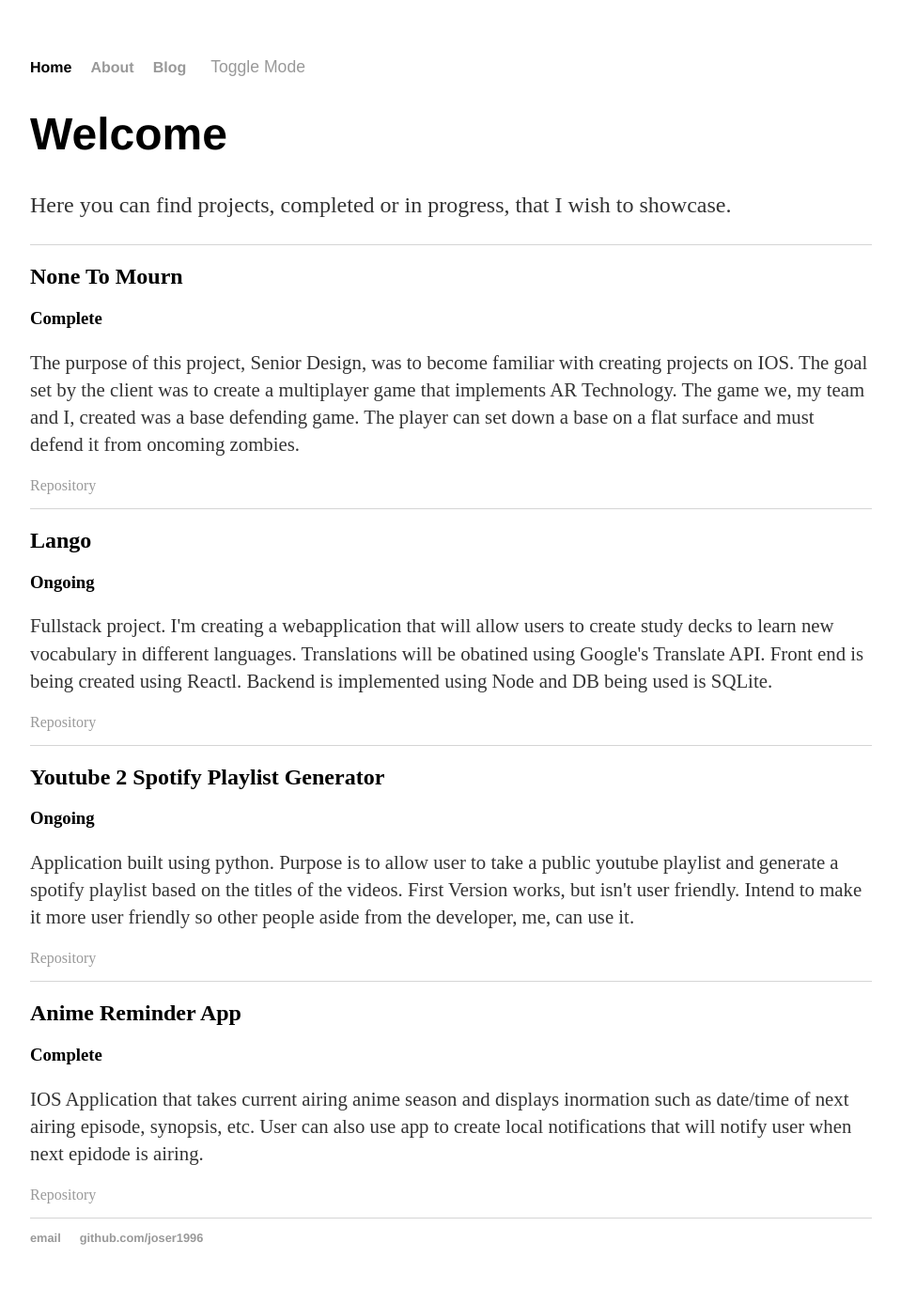
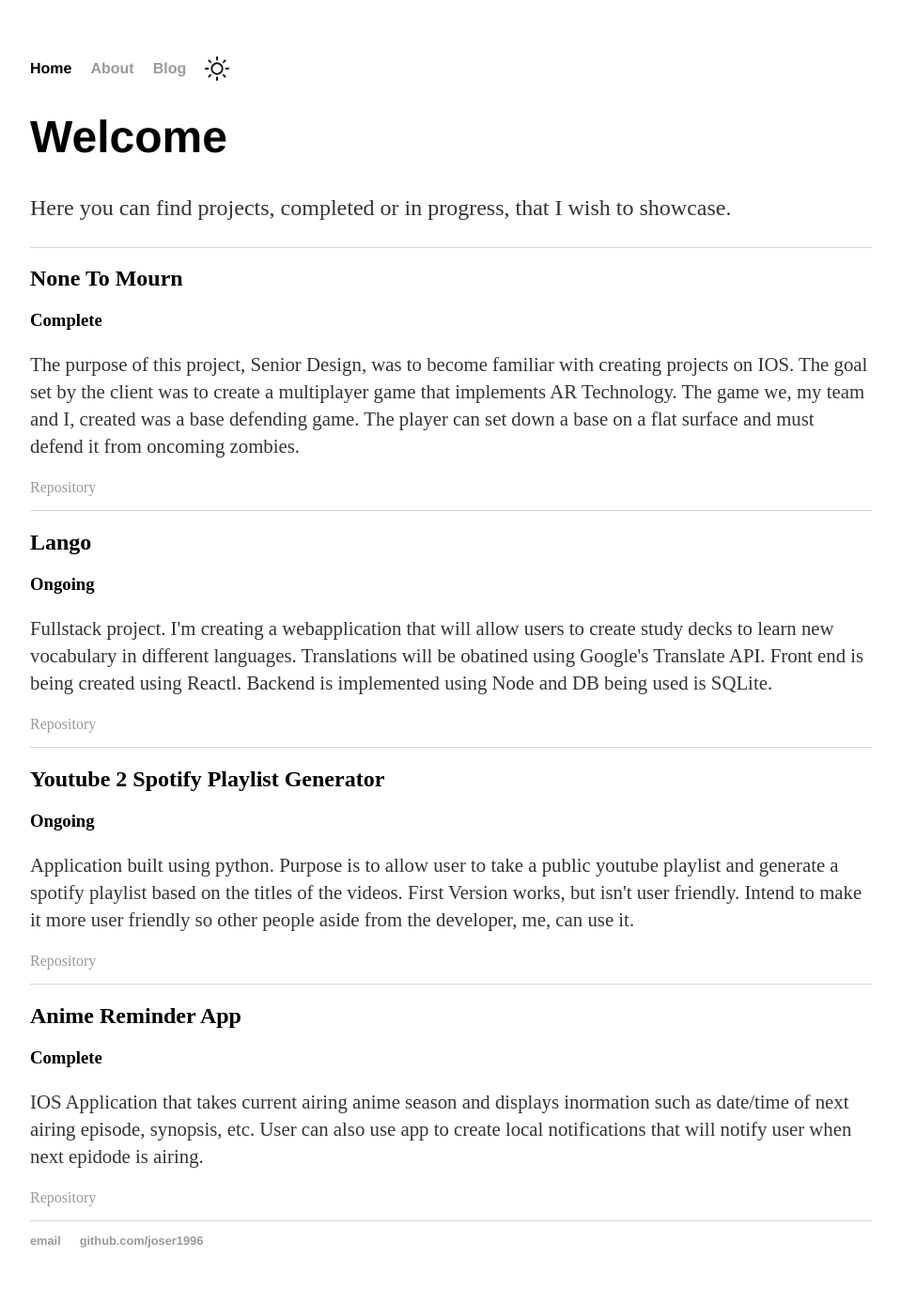
Before and after one commit to joser1996/joser1996.github.io, a Jekyll site: the page built from index.html, in a window 1280 px wide. Shown: the whole page at 94% size, without its empty margins (160-1119 px from the left). Built offline with Jekyll 4.4.1, drawn with Linux system fonts in a browser that asks for light colours; nearby versions of some CDN libraries.

Commit message:
updated toggle icon for light/dark mode

```diff
--- a/_includes/navigation.html
+++ b/_includes/navigation.html
@@ -3,6 +3,9 @@
 		{% for item in site.data.navigation %}
 			<li><a href="{{ item.link }}" {% if page.url == item.link %} class="current"{% endif %}> {{ item.name }} </a></li>
 		{% endfor %}
-		<li><button id="darkModeButton" onclick="toggleDarkMode()">Toggle Mode</button>  </li>
+			<li><input id = "sunMoon" type="image" src="/assets/images/sun.png"/ onclick="toggleDarkMode()"></li>
 	</ul>
 </nav>
+
+
+<!-- <li><button id="darkModeButton" onclick="toggleDarkMode()">Toggle Mode</button>  </li> -->
--- a/_sass/main.scss
+++ b/_sass/main.scss
@@ -44,6 +44,10 @@ footer {
 	font-size: 0.8em;
 }
 
+input {
+	width:  5%;
+}
+
 #darkModeButton {
 	border: none;
 	color: #999;
--- a/assets/js/actions.js
+++ b/assets/js/actions.js
@@ -10,7 +10,15 @@ function toggleDarkMode() {
 	} else {
 		myStorage.setItem('mode', 'light');
 	}
-	console.log(myStorage);
+
+	var image = document.getElementById('sunMoon');
+	if(isDark()) {
+		//change to moon icon
+		image.src = "/assets/images/moon.png"
+	} else {
+		//change to sun icon
+		image.src = "/assets/images/sun.png"
+	}
 }
 
 function updateViewMode() {
```
Also changed, not shown: assets/images/moon.png (added), assets/images/sun.png (added).
